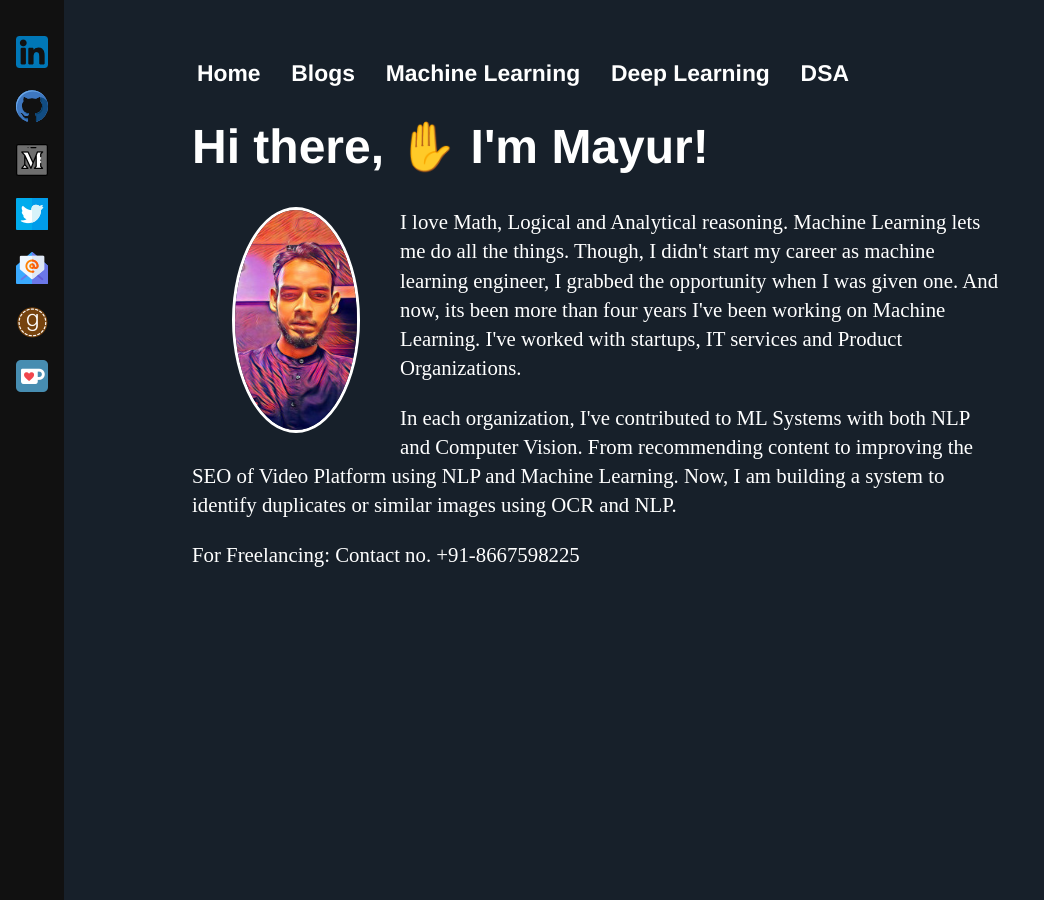
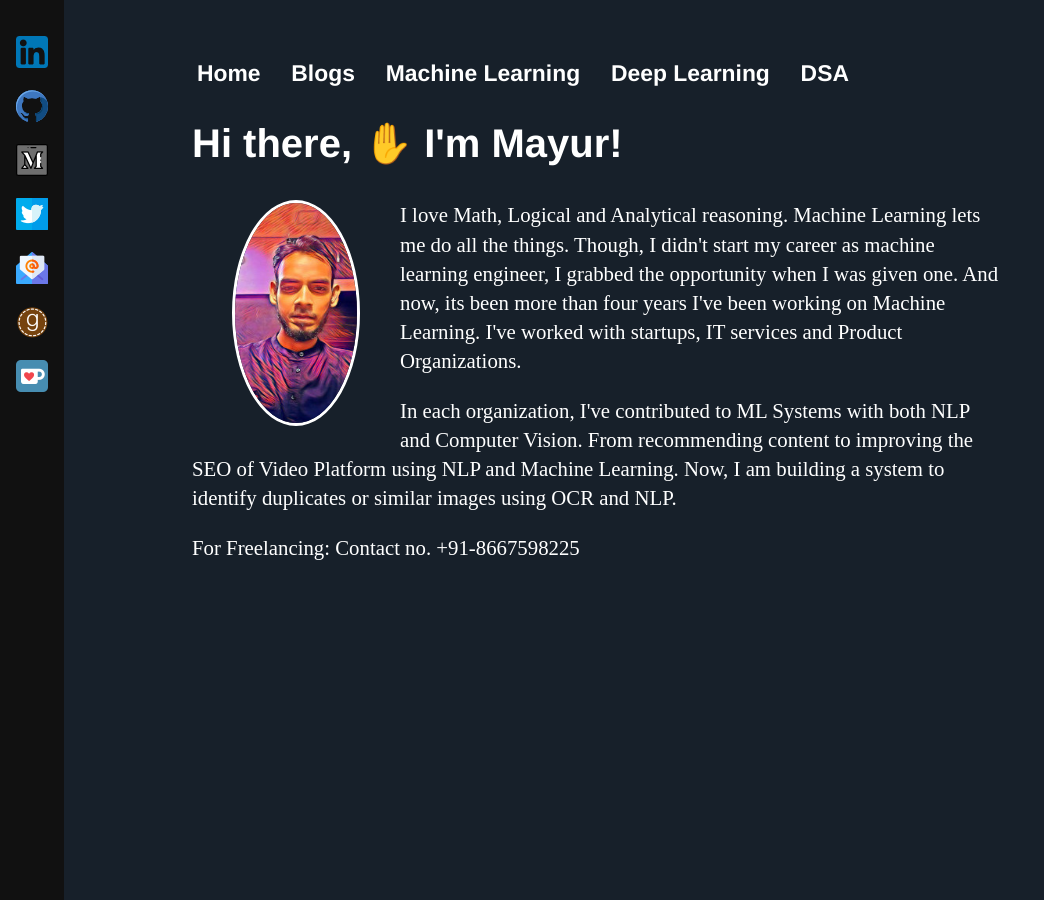
Before and after one commit to Mayurji/mayurji.github.io, a Jekyll site: the page built from index.html, in a window 1280 px wide. Shown: the whole page, without its empty margins (0-1044 px from the left). Built offline with Jekyll 4.4.1, drawn with Linux system fonts in a browser that asks for light colours.

```diff
--- a/index.html
+++ b/index.html
@@ -8,7 +8,7 @@ title: Math + Computing = AI
 	<meta name="viewport" content="width=device-width, initial-scale=1" />
 	<script data-ad-client="ca-pub-2640060468368747" async src="https://pagead2.googlesyndication.com/pagead/js/adsbygoogle.js"></script>
 </head>
-<h1>Hi there, ✋ I'm Mayur!</h1>
+<h2>Hi there, ✋ I'm Mayur!</h2>
 <div>
 <p>
 
```
